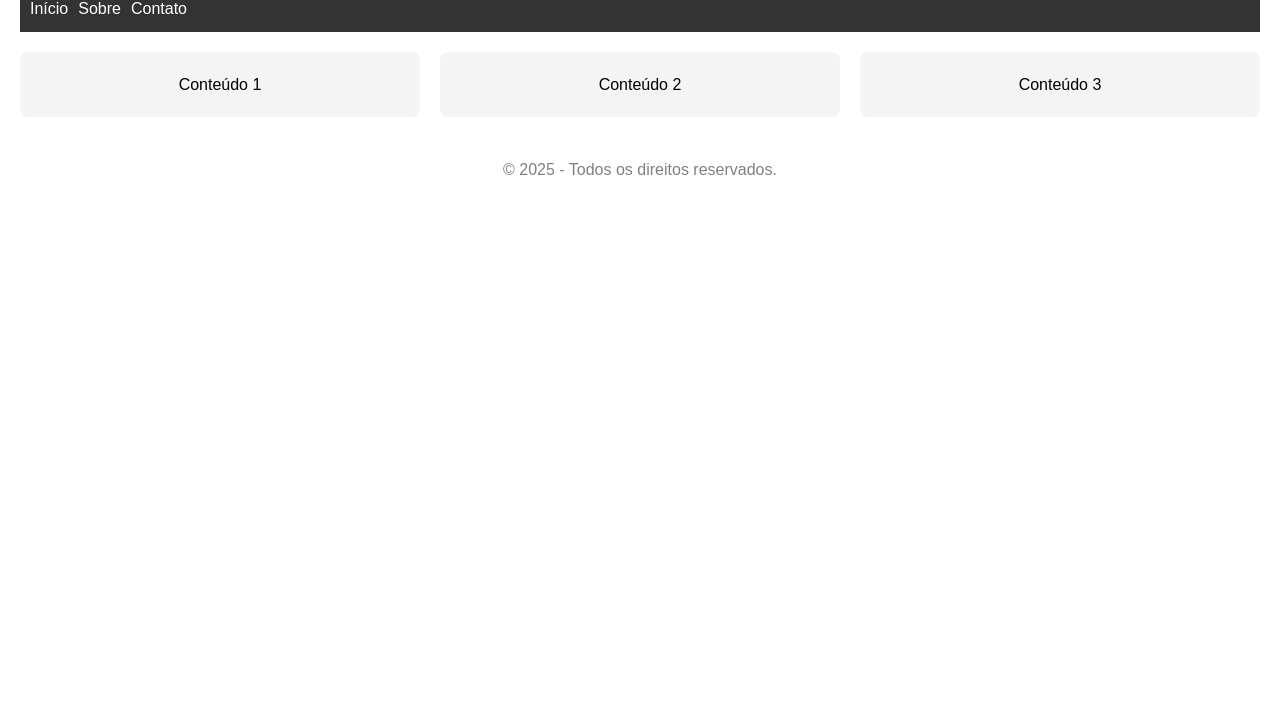
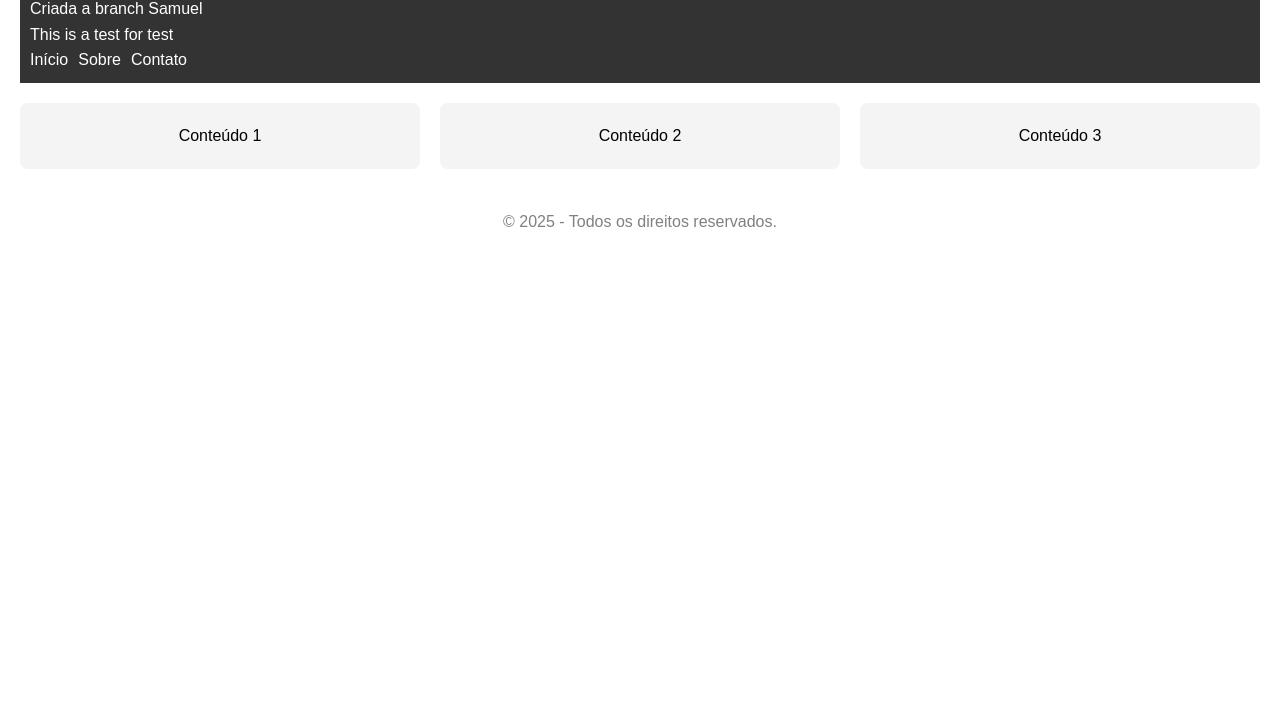
Before and after one commit to SamuelInocencio/DevClub-Revisao, a website: page index.html in a window 1280 px wide. Shown: the part 85-800 px from the top of the page. Drawn offline with Linux system fonts and the light colour scheme.

Commit message:
new brach Samuel

```diff
--- a/index.html
+++ b/index.html
@@ -9,7 +9,9 @@
 <body>
   <header>
     <h1>Site Responsivo</h1>
+    <p>Criada a branch Samuel</p>
     <nav>
+      <p>This is a test for test</p>
       <ul>
         <li><a href="#">Início</a></li>
         <li><a href="#">Sobre</a></li>
```
